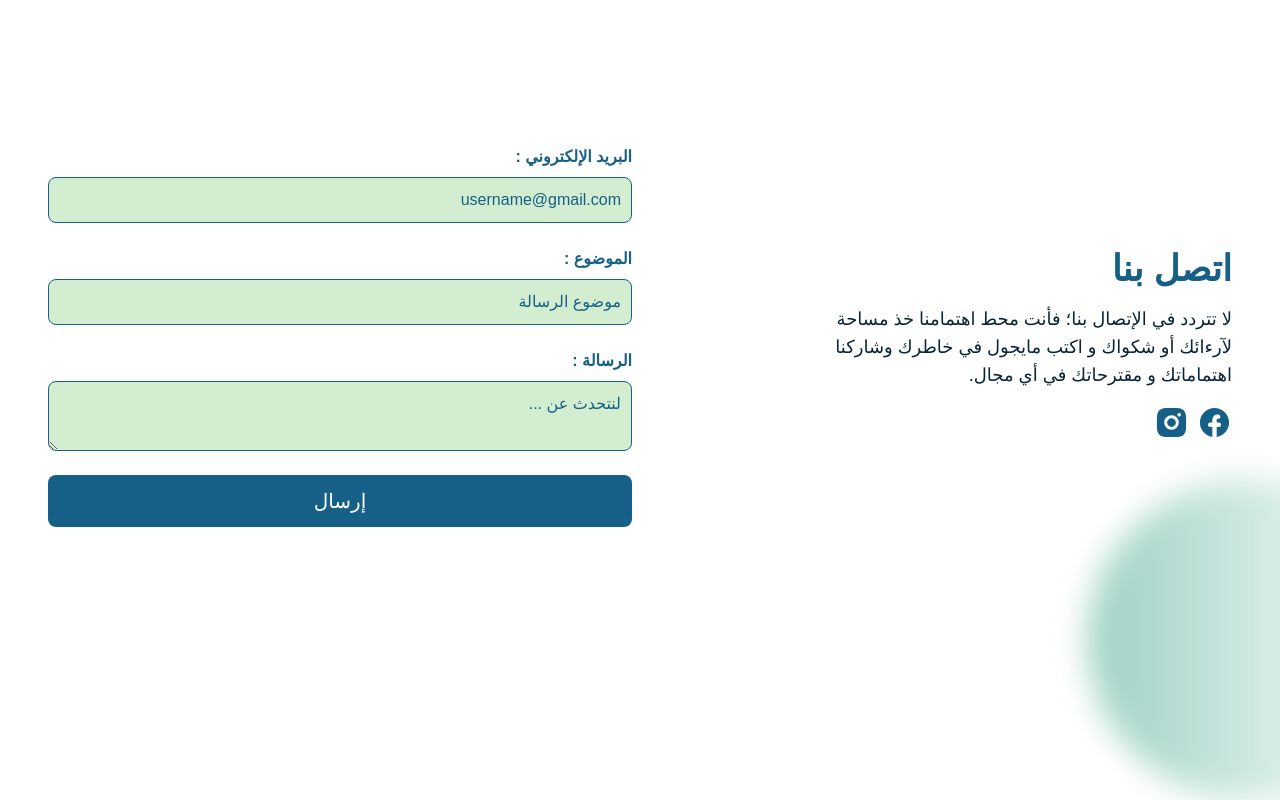
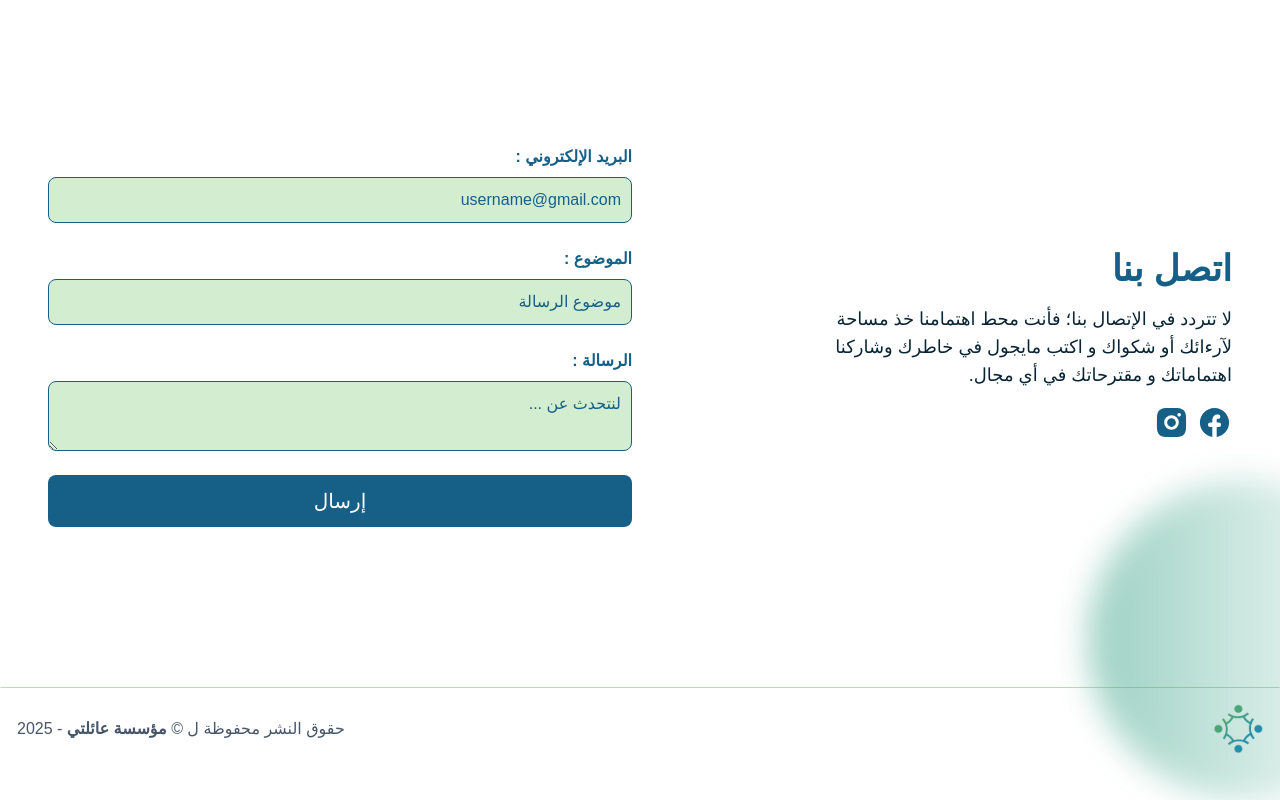
Before and after one commit to NisrinML/myfamily-website, a Next.js app: page / in a window 1280 px wide. Shown: the part 2171-2971 px from the top of the page. Built offline with nearby package versions, Linux system fonts and the light colour scheme.

Commit message:
Contact Endpoint : * add footer

```diff
--- a/src/app/components/EmailSection.jsx
+++ b/src/app/components/EmailSection.jsx
@@ -27,19 +27,19 @@ const EmailSection = () => {
                 <form className='flex flex-col gap-6'>
                     <div className='flex flex-col gap-2'>
                         <label htmlFor='email' className='text-lightblue-light block text-base font-semibold'>البريد الإلكتروني :</label>
-                        <input className='bg-[#d2edd0] border rounded-lg border-lightblue-light text-darkblue-light placeholder:text-lightblue-light focus:outline-none focus:border-darkblue-light block w-full p-2.5'
+                        <input className='bg-[#d2edd0] border rounded-lg border-lightblue-light text-darkblue-light placeholder:text-lightblue-light focus:outline-none focus:border-darkblue-light focus:bg-white-light block w-full p-2.5'
                             type='email' id="email" placeholder='username@gmail.com' required />
 
                     </div>
                     <div className='flex flex-col gap-2'>
                         <label htmlFor='subject' className='text-lightblue-light block text-base font-semibold'>الموضوع :</label>
-                        <input className='bg-[#d2edd0] border rounded-lg border-lightblue-light text-darkblue-light placeholder:text-lightblue-light focus:outline-none focus:border-darkblue-light block w-full p-2.5'
+                        <input className='bg-[#d2edd0] border rounded-lg border-lightblue-light text-darkblue-light placeholder:text-lightblue-light focus:outline-none focus:border-darkblue-light focus:bg-white-light  block w-full p-2.5'
                             type='text' id="subject" placeholder='موضوع الرسالة' required />
 
                     </div>
                     <div className='flex flex-col gap-2'>
                         <label htmlFor='message' className='text-lightblue-light block text-base font-semibold'>الرسالة :</label>
-                        <textarea className='bg-[#d2edd0] border rounded-lg border-lightblue-light text-darkblue-light placeholder:text-lightblue-light focus:outline-none focus:border-darkblue-light block w-full p-2.5'
+                        <textarea className='bg-[#d2edd0] border rounded-lg border-lightblue-light text-darkblue-light placeholder:text-lightblue-light focus:outline-none focus:border-darkblue-light focus:bg-white-light  block w-full p-2.5'
                             name="message" id="message" placeholder='لنتحدث عن ...'  required />
 
                     </div>
--- /dev/null
+++ b/src/app/components/Footer.jsx
@@ -0,0 +1,27 @@
+import Image from 'next/image'
+import Link from 'next/link'
+import React from 'react'
+
+const Footer = () => {
+  return (
+   <footer className='footer border border-b-0 border-t-[#B8DDB5] border-l-transparent border-r-transparent text-darkblue-light'>
+<div className='container p-4 flex justify-between items-center'>
+<Link href={"/"} >
+
+                 <Image
+                     src="/images/Logo.png"
+                     alt="My Family Logo"
+                     width={50}
+                     height={50}
+                 />
+
+</Link>
+    <p className='text-slate-600'>
+        حقوق النشر محفوظة ل © <b>مؤسسة عائلتي</b> - 2025
+    </p>
+</div>
+   </footer>
+  )
+}
+
+export default Footer
--- a/src/app/page.js
+++ b/src/app/page.js
@@ -4,6 +4,7 @@ import Navbar from "./components/Navbar";
 import AboutSection from "./components/AboutSection";
 import ProjectSection from "./components/ProjectSection";
 import EmailSection from "./components/EmailSection";
+import Footer from "./components/Footer";
 
 export default function Home() {
   return (
@@ -15,6 +16,7 @@ export default function Home() {
      <ProjectSection/>
      <EmailSection/>
      </div>
+     <Footer/>
     </main>
 
   );
```
